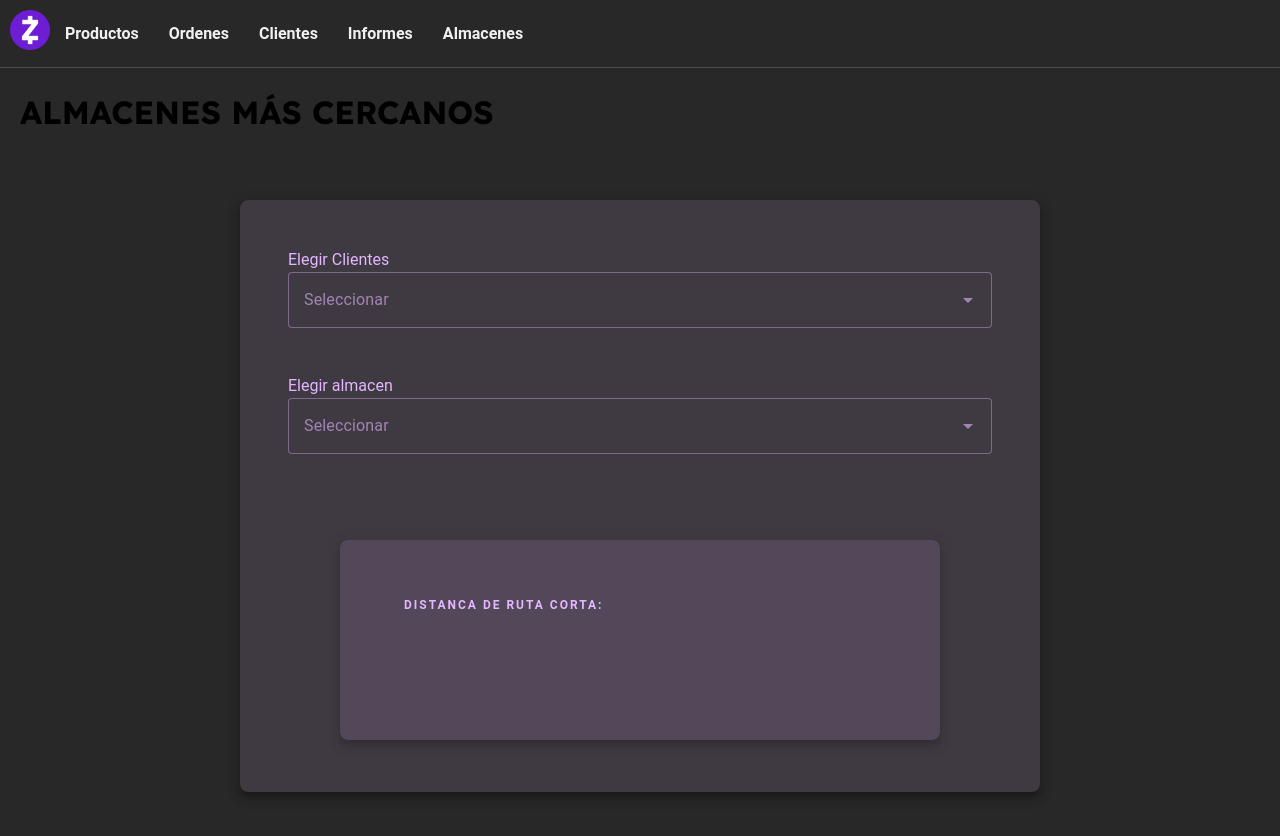
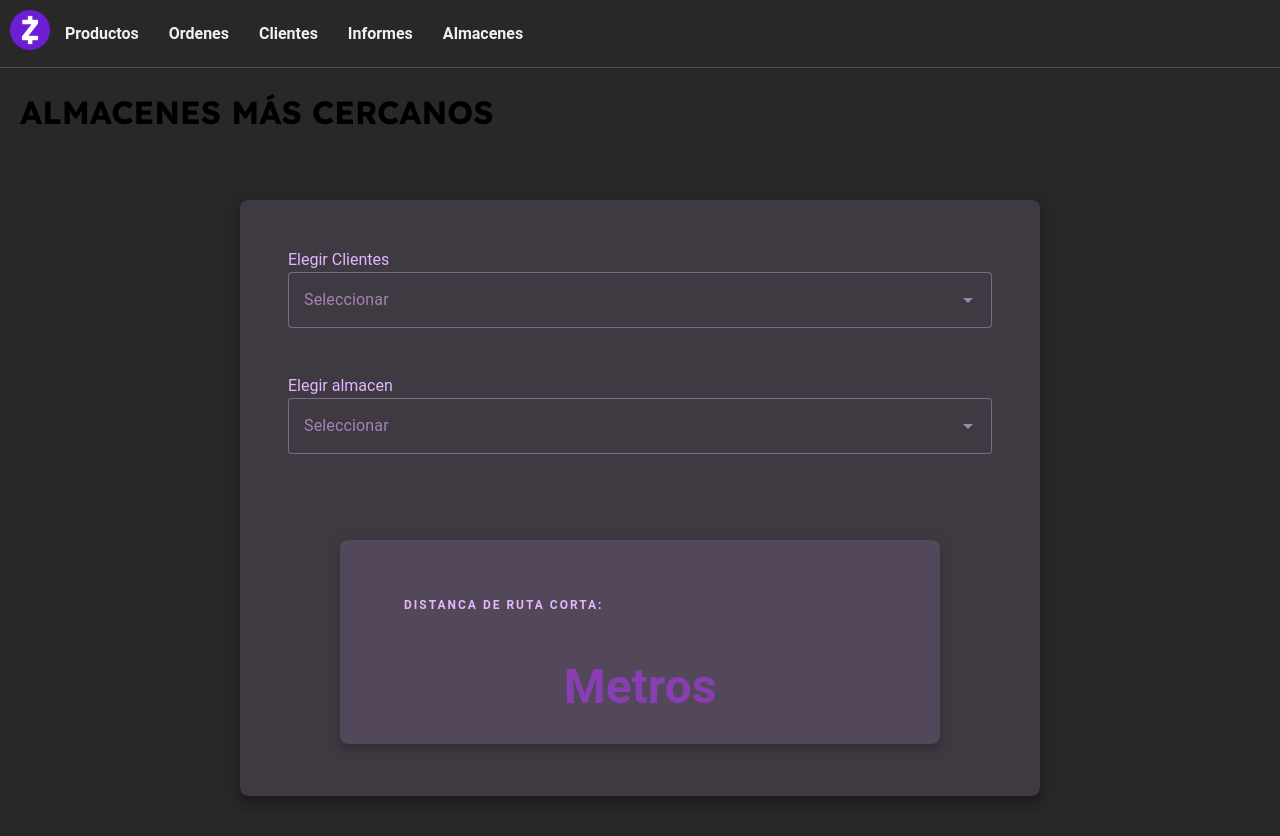
Before and after one commit to PerroWachooo/tbd-lab2-frontend, a Nuxt app: page /almacenes/ruta in a window 1280 px wide. Built offline with nearby package versions, Linux system fonts and the light colour scheme; no server answers.

Commit message:
Fix: Formateo de vista

```diff
--- a/pages/almacenes/ruta/index.vue
+++ b/pages/almacenes/ruta/index.vue
@@ -49,7 +49,7 @@
         Distanca de Ruta Corta:
         <br><br><br>
       </v-card-title>
-      <div class="text-purple-darken-3 text-h3 font-weight-bold d-flex justify-center">{{ distancia }}</div>
+      <div class="text-purple-darken-3 text-h3 font-weight-bold d-flex justify-center">{{ distancia }} Metros</div>
 
     </v-card>
 
@@ -160,6 +160,7 @@ export default {
         console.log(this.almacenSelected.id_almacen);
 
         this.distancia = await obtenerDistanciaClienteAlmacen(this.clienteSelected.id_cliente, this.almacenSelected.id_almacen, this.refreshToken);
+        this.distancia = this.distancia.toFixed(3)*1000 ;
 
       } catch (error) {
         console.error('Error al calcular la distancia:', error);
```
